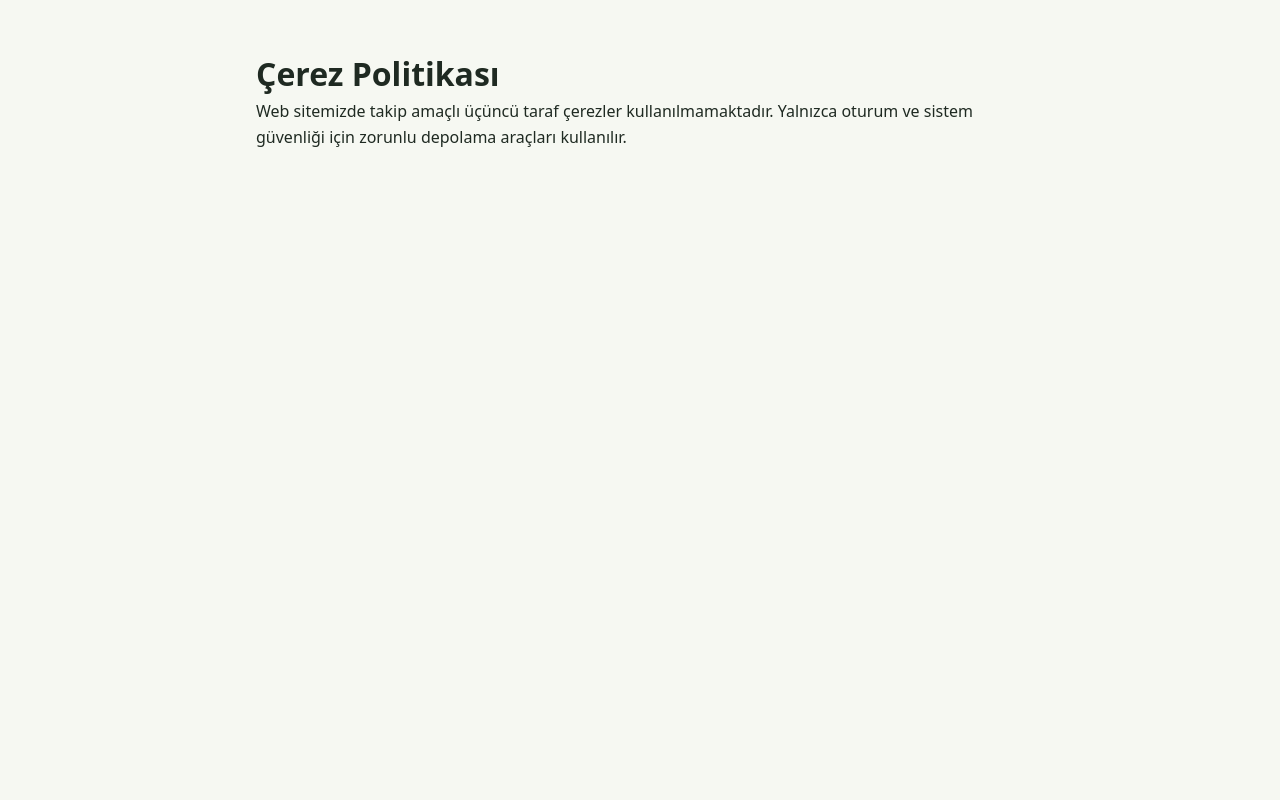
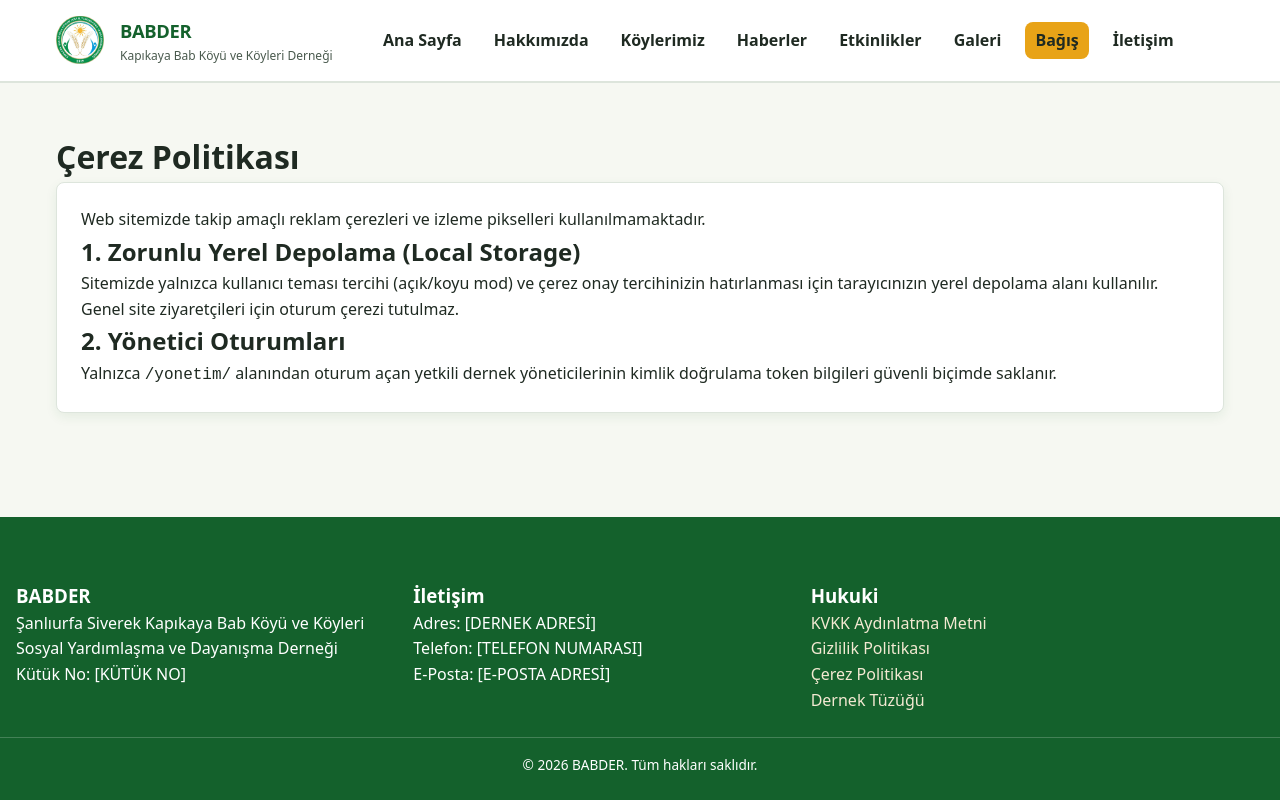
Before and after one commit to yusuf-basaran/BABDER, a plain HTML site: page sayfalar/cerez-politikasi.html in a window 1280 px wide. Drawn offline with Linux system fonts and the light colour scheme; no server answers.

Commit message:
Update cerez-politikasi.html

```diff
--- a/sayfalar/cerez-politikasi.html
+++ b/sayfalar/cerez-politikasi.html
@@ -3,14 +3,106 @@
 <head>
   <meta charset="UTF-8">
   <meta name="viewport" content="width=device-width, initial-scale=1.0">
+  <meta http-equiv="X-UA-Compatible" content="IE=edge">
+
   <title>Çerez Politikası | BABDER</title>
-  <link rel="stylesheet" href="/css/style.css">
+  <meta name="description" content="BABDER web sitesi çerez ve yerel depolama bilgilendirme politikası.">
+  <meta name="robots" content="index, follow">
+  <meta name="theme-color" content="#1B7F3B">
+
+  <!-- Sekme Başlığı Simgesi (Title Icon / Favicon) -->
+  <link rel="icon" type="image/png" href="../img/logo.png">
+  <link rel="shortcut icon" type="image/png" href="../img/logo.png">
+  <link rel="apple-touch-icon" href="../img/logo.png">
+
+  <!-- Open Graph -->
+  <meta property="og:type" content="article">
+  <meta property="og:title" content="Çerez Politikası | BABDER">
+  <meta property="og:description" content="BABDER web sitesi çerez ve yerel depolama politikası.">
+  <meta property="og:image" content="../img/logo.png">
+
+  <link rel="stylesheet" href="../css/style.css">
 </head>
 <body>
-  <!-- UYARI: Bu metin taslaktır. Yayından önce hukuk danışmanı tarafından kontrol edilmelidir. -->
-  <main class="kapsayici" style="padding: 3rem 1rem; max-width: 800px;">
+  <a href="#ana-icerik" class="erisebilirlik-atla">Ana İçeriğe Geç</a>
+
+  <header class="site-header">
+    <div class="header-icerik">
+      <!-- SOL: LOGO VE DERNEK ADI -->
+      <a href="../index.html" class="marka-alani">
+        <img src="../img/logo.png" alt="BABDER Resmi Logosu" class="marka-logo" width="48" height="48">
+        <div>
+          <span class="marka-baslik">BABDER</span>
+          <span class="marka-alt-baslik">Kapıkaya Bab Köyü ve Köyleri Derneği</span>
+        </div>
+      </a>
+
+      <!-- SAĞ: MENÜ -->
+      <nav id="ana-navigasyon" class="ana-menu" aria-label="Ana Menü">
+        <ul id="menu-liste">
+          <li><a href="../index.html">Ana Sayfa</a></li>
+          <li><a href="./hakkimizda.html">Hakkımızda</a></li>
+          <li><a href="./koylerimiz.html">Köylerimiz</a></li>
+          <li><a href="./haberler.html">Haberler</a></li>
+          <li><a href="./etkinlikler.html">Etkinlikler</a></li>
+          <li><a href="./galeri.html">Galeri</a></li>
+          <li><a href="./bagis.html" class="btn btn-vurgu">Bağış</a></li>
+          <li><a href="./iletisim.html">İletişim</a></li>
+        </ul>
+      </nav>
+
+      <div class="header-aksiyonlar">
+        <button id="mobil-menu-tetikleyici" class="mobil-menu-btn" aria-label="Menüyü Aç/Kapat" aria-expanded="false">
+          <svg viewBox="0 0 24 24" fill="none" stroke="currentColor" stroke-width="2">
+            <path d="M4 6h16M4 12h16M4 18h16"></path>
+          </svg>
+        </button>
+      </div>
+    </div>
+  </header>
+
+  <main id="ana-icerik" class="kapsayici bolum-bosluk-buyuk">
     <h1>Çerez Politikası</h1>
-    <p>Web sitemizde takip amaçlı üçüncü taraf çerezler kullanılmamaktadır. Yalnızca oturum ve sistem güvenliği için zorunlu depolama araçları kullanılır.</p>
+    <div class="kart">
+      <p>Web sitemizde takip amaçlı reklam çerezleri ve izleme pikselleri kullanılmamaktadır.</p>
+
+      <h2>1. Zorunlu Yerel Depolama (Local Storage)</h2>
+      <p>Sitemizde yalnızca kullanıcı teması tercihi (açık/koyu mod) ve çerez onay tercihinizin hatırlanması için tarayıcınızın yerel depolama alanı kullanılır. Genel site ziyaretçileri için oturum çerezi tutulmaz.</p>
+
+      <h2>2. Yönetici Oturumları</h2>
+      <p>Yalnızca <code>/yonetim/</code> alanından oturum açan yetkili dernek yöneticilerinin kimlik doğrulama token bilgileri güvenli biçimde saklanır.</p>
+    </div>
   </main>
+
+  <!-- KURUMSAL YEŞİL FOOTER -->
+  <footer class="site-footer">
+    <div class="kapsayici izgara-3">
+      <div>
+        <h3>BABDER</h3>
+        <p data-ayar="dernek_unvan">Şanlıurfa Siverek Kapıkaya Bab Köyü ve Köyleri Sosyal Yardımlaşma ve Dayanışma Derneği</p>
+        <p>Kütük No: <span data-ayar="kutuk_no">[KÜTÜK NO]</span></p>
+      </div>
+      <div>
+        <h3>İletişim</h3>
+        <p>Adres: <span data-ayar="adres">[DERNEK ADRESİ]</span></p>
+        <p>Telefon: <span data-ayar="telefon">[TELEFON NUMARASI]</span></p>
+        <p>E-Posta: <span data-ayar="eposta">[E-POSTA ADRESİ]</span></p>
+      </div>
+      <div>
+        <h3>Hukuki</h3>
+        <ul class="footer-link-liste">
+          <li><a href="./kvkk.html">KVKK Aydınlatma Metni</a></li>
+          <li><a href="./gizlilik-politikasi.html">Gizlilik Politikası</a></li>
+          <li><a href="./cerez-politikasi.html">Çerez Politikası</a></li>
+          <li><a href="./tuzuk-ve-belgeler.html">Dernek Tüzüğü</a></li>
+        </ul>
+      </div>
+    </div>
+    <div class="footer-alt">
+      <p>&copy; 2026 BABDER. Tüm hakları saklıdır.</p>
+    </div>
+  </footer>
+
+  <script type="module" src="../js/main.js"></script>
 </body>
 </html>
```
